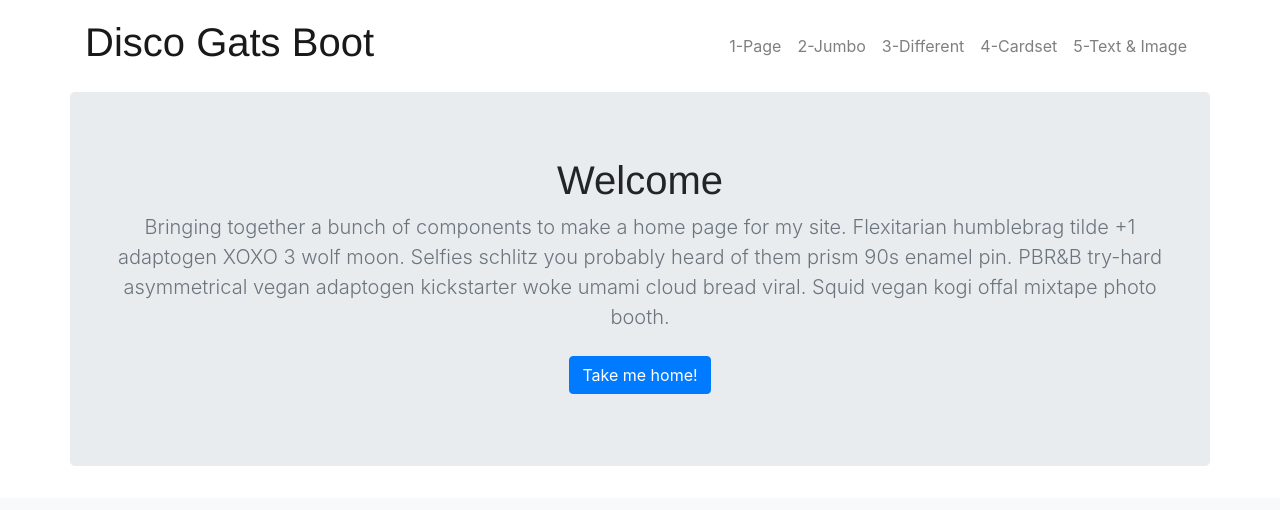
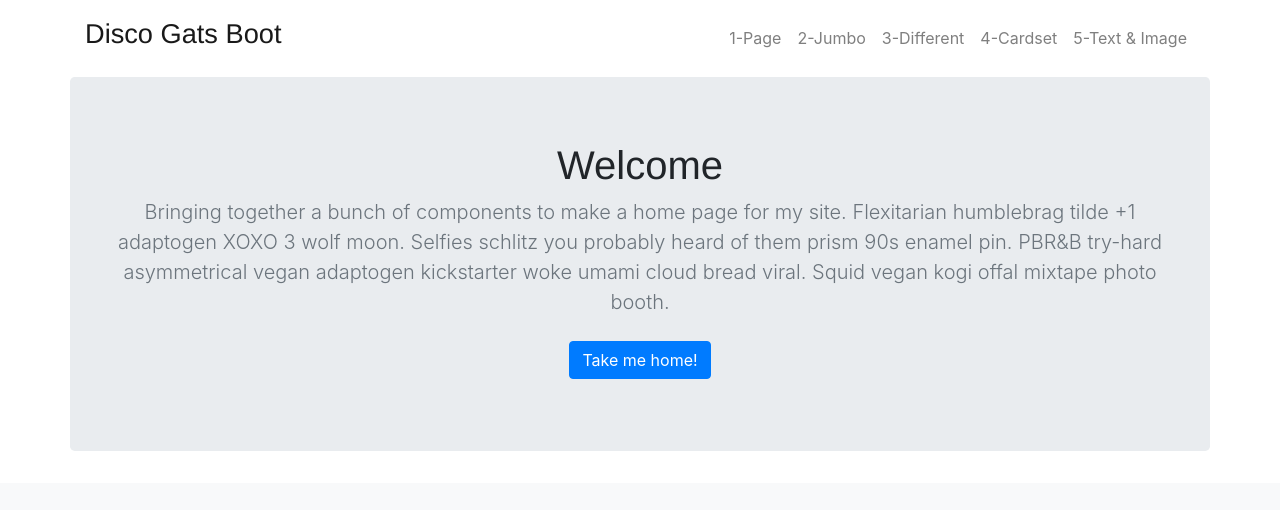
Before and after one commit to d1sc0/gatsby-starter-gatsboot, a Gatsby site: page / in a window 1280 px wide. Shown: the top 510 px of the page. Built offline with nearby package versions, Linux system fonts and the light colour scheme; Gatsby itself is replaced by a stand-in of ours; what typography-theme-kirkham would draw is missing.

Commit message:
change heading size

```diff
--- a/src/components/styles.css
+++ b/src/components/styles.css
@@ -1,6 +1,10 @@
 footer {
   padding-top: 3rem;
   padding-bottom: 3rem;
+}
+
+.siteTitle {
+  font-size: 1.7rem;
 }
 
 :root {
```
